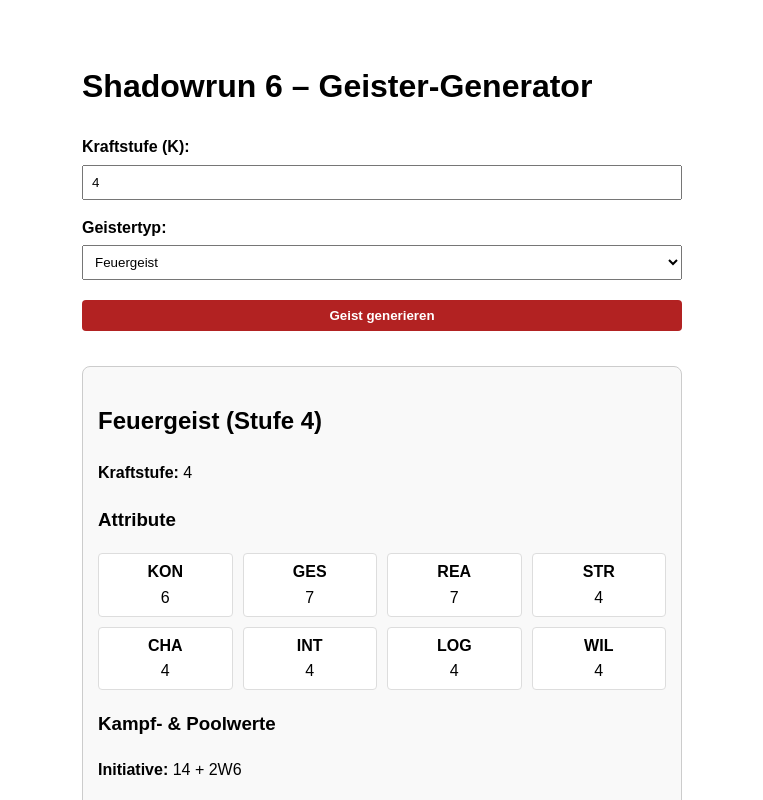
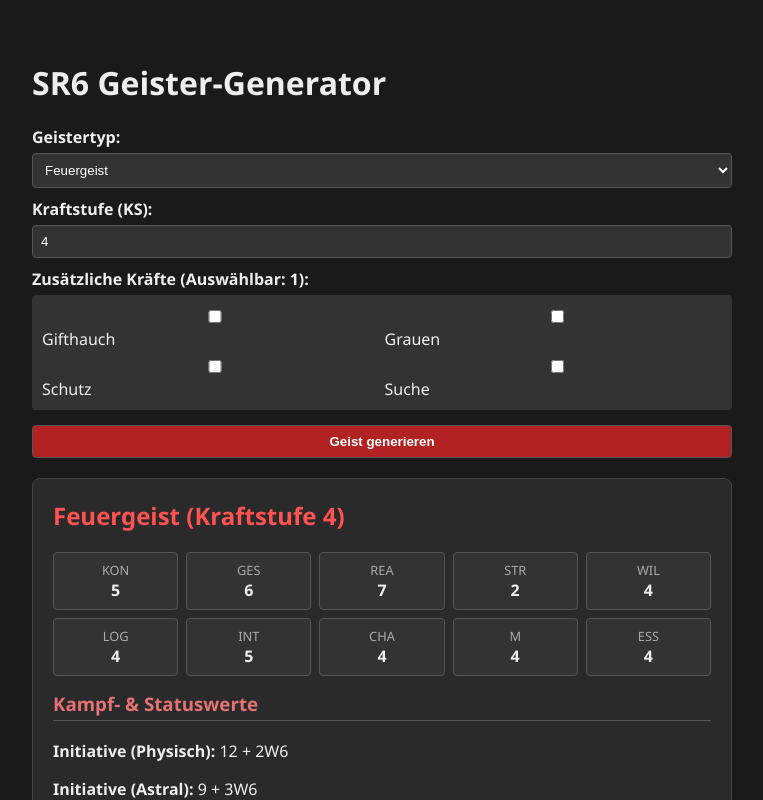
Before and after one commit to SProske/sr6_tools, a plain HTML site: page index.html in a window 1280 px wide. Both pictures are taken after a click on the button "Geist generieren". Shown: the top 800 px of the page, without its empty margins (258-1021 px from the left). Drawn offline with Linux system fonts and the light colour scheme.

Commit message:
Update index.html

```diff
--- a/index.html
+++ b/index.html
@@ -3,103 +3,187 @@
 <head>
     <meta charset="UTF-8">
     <meta name="viewport" content="width=device-width, initial-scale=1.0">
-    <title>SR6 Geister-Generator (Prototyp)</title>
+    <title>SR6 Geister-Generator</title>
     <style>
-        body { font-family: Arial, sans-serif; max-width: 600px; margin: 20px auto; padding: 20px; line-height: 1.6; }
-        .card { border: 1px solid #ccc; padding: 15px; border-radius: 8px; background-color: #f9f9f9; margin-top: 20px; }
-        .stat-grid { display: grid; grid-template-columns: repeat(4, 1fr); gap: 10px; margin-top: 10px; }
-        .stat-box { background: #fff; border: 1px solid #ddd; padding: 5px; text-align: center; border-radius: 4px; }
-        label { font-weight: bold; }
-        input, select, button { padding: 8px; margin-top: 5px; margin-bottom: 15px; width: 100%; box-sizing: border-box; }
-        button { background-color: #b22222; color: white; border: none; font-weight: bold; cursor: pointer; border-radius: 4px; }
-        button:hover { background-color: #8b0000; }
+        body { font-family: 'Segoe UI', Tahoma, Geneva, Verdana, sans-serif; max-width: 700px; margin: 20px auto; padding: 20px; background-color: #1a1a1a; color: #eee; }
+        .card { border: 1px solid #444; padding: 20px; border-radius: 8px; background-color: #2a2a2a; margin-top: 20px; }
+        .stat-grid { display: grid; grid-template-columns: repeat(5, 1fr); gap: 8px; margin: 10px 0; }
+        .stat-box { background: #333; border: 1px solid #555; padding: 8px; text-align: center; border-radius: 4px; }
+        .stat-box span { font-size: 0.8em; color: #aaa; display: block; }
+        label { font-weight: bold; display: block; margin-top: 10px; }
+        input, select, button { padding: 8px; margin-top: 5px; width: 100%; box-sizing: border-box; background-color: #333; color: #fff; border: 1px solid #555; border-radius: 4px; }
+        button { background-color: #b22222; font-weight: bold; cursor: pointer; margin-top: 15px; }
+        button:hover { background-color: #d32f2f; }
+        .checkbox-group { display: grid; grid-template-columns: repeat(2, 1fr); gap: 5px; margin-top: 5px; background: #333; padding: 10px; border-radius: 4px; }
+        .checkbox-group label { font-weight: normal; margin-top: 0; cursor: pointer; }
+        .section-title { border-bottom: 1px solid #555; padding-bottom: 4px; margin-top: 15px; color: #e57373; }
+        ul { padding-left: 20px; margin: 5px 0; }
     </style>
 </head>
 <body>
 
-    <h1>Shadowrun 6 – Geister-Generator</h1>
-
-    <label for="kraftstufe">Kraftstufe (K):</label>
-    <input type="number" id="kraftstufe" min="1" max="12" value="4">
+    <h1>SR6 Geister-Generator</h1>
 
     <label for="geistertyp">Geistertyp:</label>
-    <select id="geistertyp">
+    <select id="geistertyp" onchange="renderOptionalPowers()">
         <option value="feuer">Feuergeist</option>
-        <option value="luft">Luftgeist</option>
     </select>
+
+    <label for="kraftstufe">Kraftstufe (KS):</label>
+    <input type="number" id="kraftstufe" min="1" max="12" value="4" oninput="renderOptionalPowers()">
+
+    <div id="optionalPowersContainer">
+        <label>Zusätzliche Kräfte (Auswählbar: <span id="maxOptionalCount">0</span>):</label>
+        <div id="optionalPowersList" class="checkbox-group"></div>
+    </div>
 
     <button onclick="generateSpirit()">Geist generieren</button>
 
     <div id="output" class="card" style="display: none;">
-        <h2 id="spiritName">Geist</h2>
-        <p><strong>Kraftstufe:</strong> <span id="spiritLevel"></span></p>
+        <h2 id="spiritName" style="color: #ff5252; margin-top: 0;"></h2>
 
-        <h3>Attribute</h3>
         <div class="stat-grid" id="attributeGrid"></div>
 
-        <h3>Kampf- & Poolwerte</h3>
-        <p><strong>Initiative:</strong> <span id="spiritInit"></span></p>
-        <p><strong>Verteidigungspool:</strong> <span id="spiritDef"></span></p>
+        <h3 class="section-title">Kampf- &amp; Statuswerte</h3>
+        <p><strong>Initiative (Physisch):</strong> <span id="spiritInit"></span></p>
+        <p><strong>Initiative (Astral):</strong> <span id="spiritAstralInit"></span></p>
+        <p><strong>Handlungen:</strong> 1 Haupthandlung, 3 Nebenhandlungen</p>
+        <p><strong>Zustandsmonitor:</strong> <span id="spiritHealth"></span> Kästchen</p>
+        <p><strong>Bewegung:</strong> 5 / 10 / +5</p>
+
+        <p><strong>Verteidigungswerte (VW):</strong></p>
+        <ul>
+            <li><strong>Astral:</strong> <span id="vwAstral"></span></li>
+            <li><strong>Physisch (gg. Magie):</strong> <span id="vwMagisch"></span></li>
+            <li><strong>Physisch (gg. Weltlich):</strong> <span id="vwWeltlich"></span></li>
+        </ul>
+
+        <h3 class="section-title">Fertigkeiten (Wert = KS)</h3>
+        <p id="spiritSkills"></p>
+
+        <h3 class="section-title">Angriffe</h3>
+        <ul id="spiritAttacks"></ul>
+
+        <h3 class="section-title">Kräfte &amp; Schwächen</h3>
+        <p><strong>Basis-Kräfte:</strong> <span id="spiritPowers"></span></p>
+        <p><strong>Gewählte Zusatzkräfte:</strong> <span id="spiritExtraPowers"></span></p>
+        <p><strong>Schwächen:</strong> <span id="spiritWeaknesses"></span></p>
     </div>
 
     <script>
-        function generateSpirit() {
-            const k = parseInt(document.getElementById('kraftstufe').value);
+        // Datenbank der Geisterdaten & Formeln
+        const spiritData = {
+            feuer: {
+                name: "Feuergeist",
+                attributes: (ks) => ({
+                    "KON": ks + 1, "GES": ks + 2, "REA": ks + 3, "STR": Math.max(1, ks - 2),
+                    "WIL": ks, "LOG": ks, "INT": ks + 1, "CHA": ks, "M": ks, "ESS": ks
+                }),
+                init: (ks) => `${(ks * 2) + 4} + 2W6`,
+                astralInit: (ks) => `${(ks * 2) + 1} + 3W6`,
+                health: (ks) => Math.floor(ks / 2) + 8,
+                defense: (ks) => ({
+                    astral: ks + 1,
+                    magisch: ks + 1,
+                    weltlich: (ks * 2) + 1
+                }),
+                skills: ["Astral", "Athletik", "Exotische Waffen", "Nahkampf", "Wahrnehmung"],
+                powers: ["Astrale Gestalt", "Bewusstsein", "Elementarer Angriff (Feuer)", "Energieaura (Feuer)", "Materialisieren", "Unfall", "Verschlingen (Feuer)", "Verwirrung"],
+                weaknesses: ["Allergie (Kälte, Schwer)", "Verwundbarkeit (Feuerlöscher)"],
+                optionalPowers: ["Gifthauch", "Grauen", "Schutz", "Suche"],
+                attacks: (ks) => [
+                    `<strong>Elementarer Angriff:</strong> Schaden ${ks}K | Angriffswerte [${ks * 2} / ${(ks * 2) - 2} / ${(ks * 2) - 8} / ${(ks * 2) - 10} / -]`,
+                    `<strong>Verschlingen:</strong> Schaden ${ks + 2}K + Brennend | Angriffswerte [${(ks * 2) + 1} / - / - / - / -]`
+                ]
+            }
+        };
+
+        function renderOptionalPowers() {
+            const ks = parseInt(document.getElementById('kraftstufe').value) || 1;
             const typ = document.getElementById('geistertyp').value;
+            const data = spiritData[typ];
 
-            if (isNaN(k) || k < 1) return;
+            const maxAllowed = Math.floor(ks / 3);
+            document.getElementById('maxOptionalCount').innerText = maxAllowed;
 
-            let stats = {};
-            let initText = "";
-            let defPool = 0;
-            let name = "";
+            const listContainer = document.getElementById('optionalPowersList');
+            listContainer.innerHTML = '';
 
-            if (typ === 'feuer') {
-                name = `Feuergeist (Stufe ${k})`;
-                // Formelbeispiel für Feuergeist
-                stats = {
-                    "KON": k + 2,
-                    "GES": k + 3,
-                    "REA": k + 3,
-                    "STR": k,
-                    "CHA": k,
-                    "INT": k,
-                    "LOG": k,
-                    "WIL": k
-                };
-                initText = `${(k + 3) * 2} + 2W6`;
-                defPool = (k + 3) + k; // REA + INT (Beispiel)
-            } else if (typ === 'luft') {
-                name = `Luftgeist (Stufe ${k})`;
-                stats = {
-                    "KON": k,
-                    "GES": k + 4,
-                    "REA": k + 4,
-                    "STR": k - 1 < 1 ? 1 : k - 1,
-                    "CHA": k,
-                    "INT": k,
-                    "LOG": k,
-                    "WIL": k
-                };
-                initText = `${(k + 4) * 2} + 3W6`;
-                defPool = (k + 4) + k;
+            if (maxAllowed === 0) {
+                listContainer.innerHTML = '<em>Keine Zusatzkräfte bei dieser Kraftstufe möglich.</em>';
+                return;
             }
 
-            // UI aktualisieren
-            document.getElementById('spiritName').innerText = name;
-            document.getElementById('spiritLevel').innerText = k;
+            data.optionalPowers.forEach((power, index) => {
+                listContainer.innerHTML += `
+                    <label>
+                        <input type="checkbox" class="opt-power-cb" value="${power}" onchange="limitCheckboxes(${maxAllowed})">
+                        ${power}
+                    </label>
+                `;
+            });
+        }
 
+        function limitCheckboxes(max) {
+            const checkboxes = document.querySelectorAll('.opt-power-cb');
+            const checkedCount = document.querySelectorAll('.opt-power-cb:checked').length;
+
+            checkboxes.forEach(cb => {
+                if (!cb.checked) {
+                    cb.disabled = checkedCount >= max;
+                }
+            });
+        }
+
+        function generateSpirit() {
+            const ks = parseInt(document.getElementById('kraftstufe').value) || 1;
+            const typ = document.getElementById('geistertyp').value;
+            const data = spiritData[typ];
+
+            // Basisdaten
+            document.getElementById('spiritName').innerText = `${data.name} (Kraftstufe ${ks})`;
+
+            // Attribute
+            const attrs = data.attributes(ks);
             const grid = document.getElementById('attributeGrid');
             grid.innerHTML = '';
-            for (const [key, val] of Object.entries(stats)) {
-                grid.innerHTML += `<div class="stat-box"><strong>${key}</strong><br>${val}</div>`;
+            for (const [key, val] of Object.entries(attrs)) {
+                grid.innerHTML += `<div class="stat-box"><span>${key}</span><strong>${val}</strong></div>`;
             }
 
-            document.getElementById('spiritInit').innerText = initText;
-            document.getElementById('spiritDef').innerText = defPool;
+            // Kampfwerte
+            document.getElementById('spiritInit').innerText = data.init(ks);
+            document.getElementById('spiritAstralInit').innerText = data.astralInit(ks);
+            document.getElementById('spiritHealth').innerText = data.health(ks);
+
+            const def = data.defense(ks);
+            document.getElementById('vwAstral').innerText = def.astral;
+            document.getElementById('vwMagisch').innerText = def.magisch;
+            document.getElementById('vwWeltlich').innerText = def.weltlich;
+
+            // Fertigkeiten
+            document.getElementById('spiritSkills').innerText = data.skills.map(s => `${s} ${ks}`).join(', ');
+
+            // Angriffe
+            const attackList = document.getElementById('spiritAttacks');
+            attackList.innerHTML = '';
+            data.attacks(ks).forEach(atk => {
+                attackList.innerHTML += `<li>${atk}</li>`;
+            });
+
+            // Kräfte & Schwächen
+            document.getElementById('spiritPowers').innerText = data.powers.join(', ');
+            document.getElementById('spiritWeaknesses').innerText = data.weaknesses.join(', ');
+
+            // Gewählte Zusatzkräfte auslesen
+            const selectedExtras = Array.from(document.querySelectorAll('.opt-power-cb:checked')).map(cb => cb.value);
+            document.getElementById('spiritExtraPowers').innerText = selectedExtras.length > 0 ? selectedExtras.join(', ') : 'Keine ausgewählt';
 
             document.getElementById('output').style.display = 'block';
         }
+
+        // Initiales Rendering beim Laden der Seite
+        renderOptionalPowers();
     </script>
 </body>
 </html>
```
